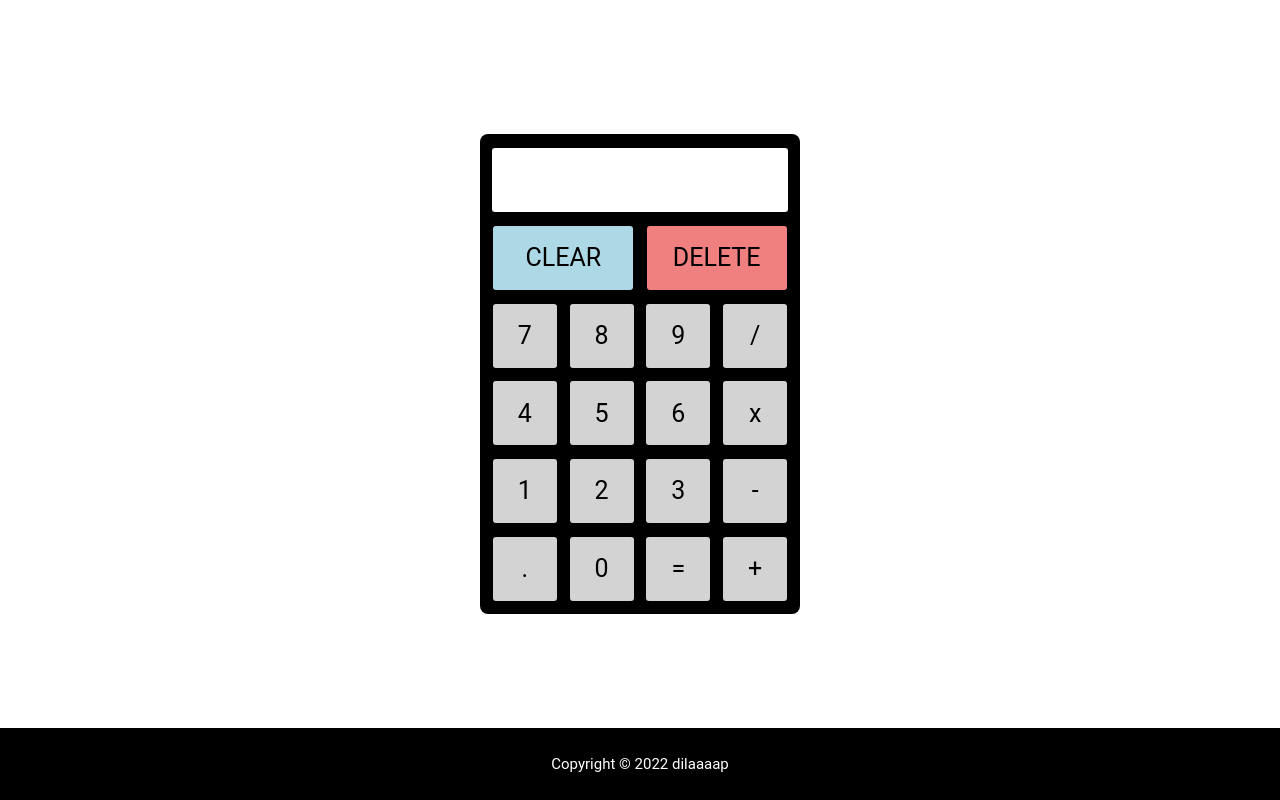
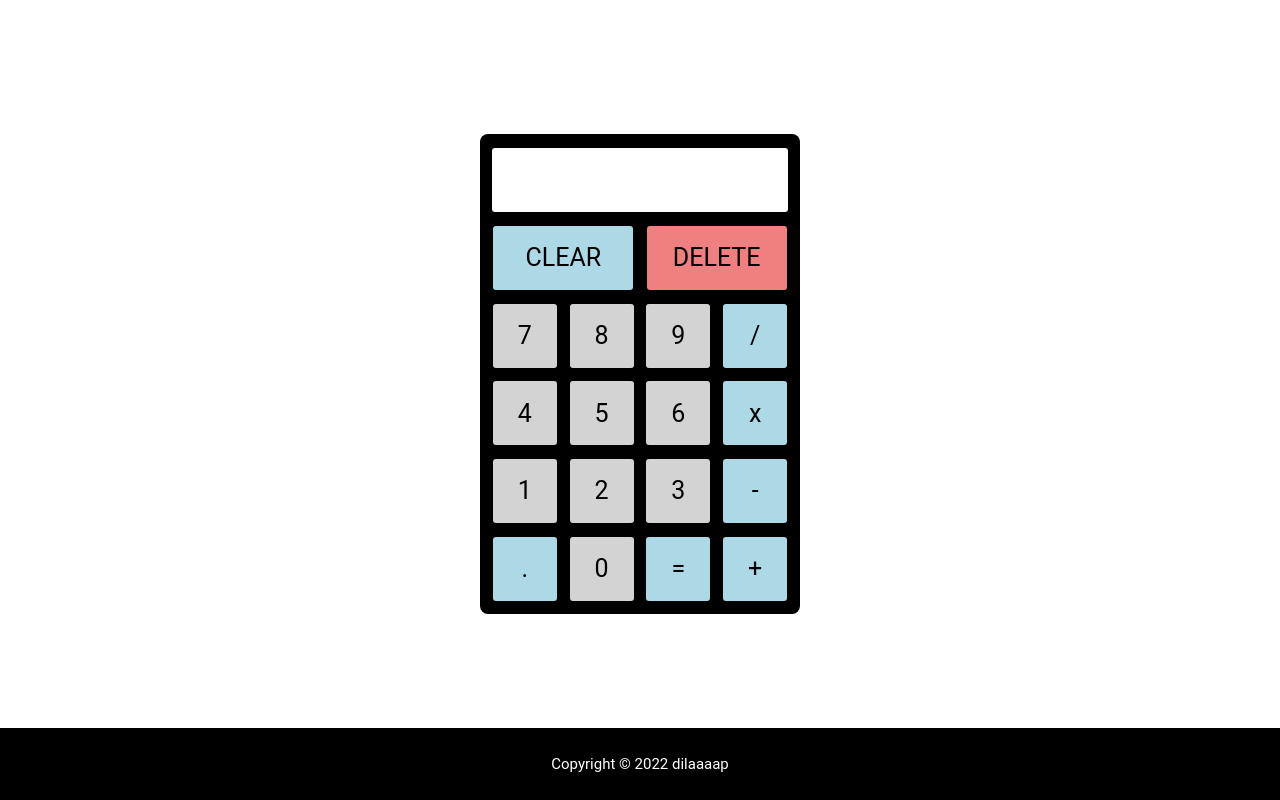
Before and after one commit to dilaaaap/calculator, a plain HTML site: page index.html in a window 1280 px wide. Drawn offline with Linux system fonts and the light colour scheme.

Commit message:
csscolors

```diff
--- a/style.css
+++ b/style.css
@@ -83,3 +83,6 @@ button:active, #top1:active, #top2:active{
     font-size:15px;
     font-family:Roboto, sans-serif;
   }
+  #a4,#a8,#a12,#a13,#a15,#a16{
+      background-color: lightblue;
+  }
```
